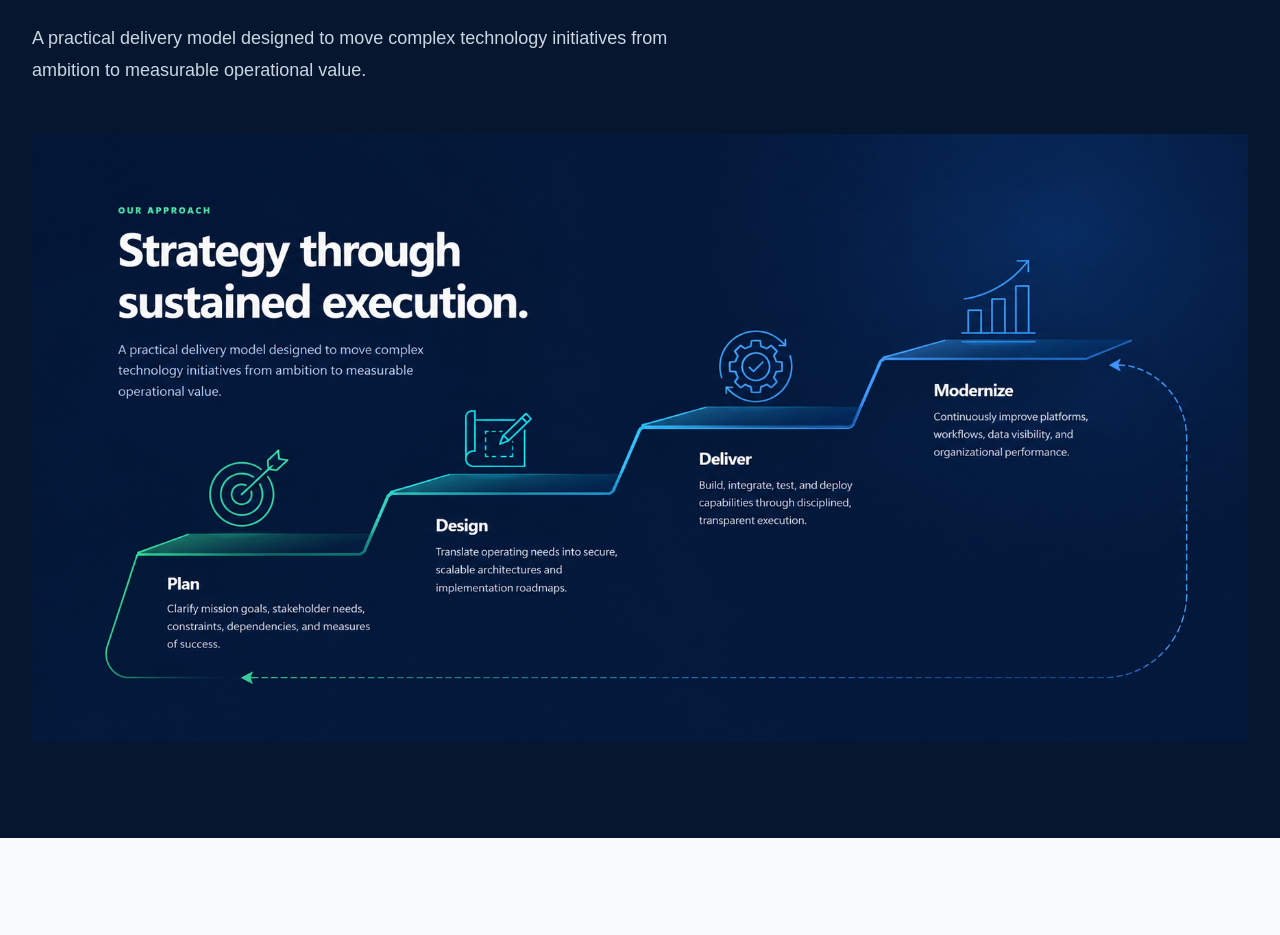
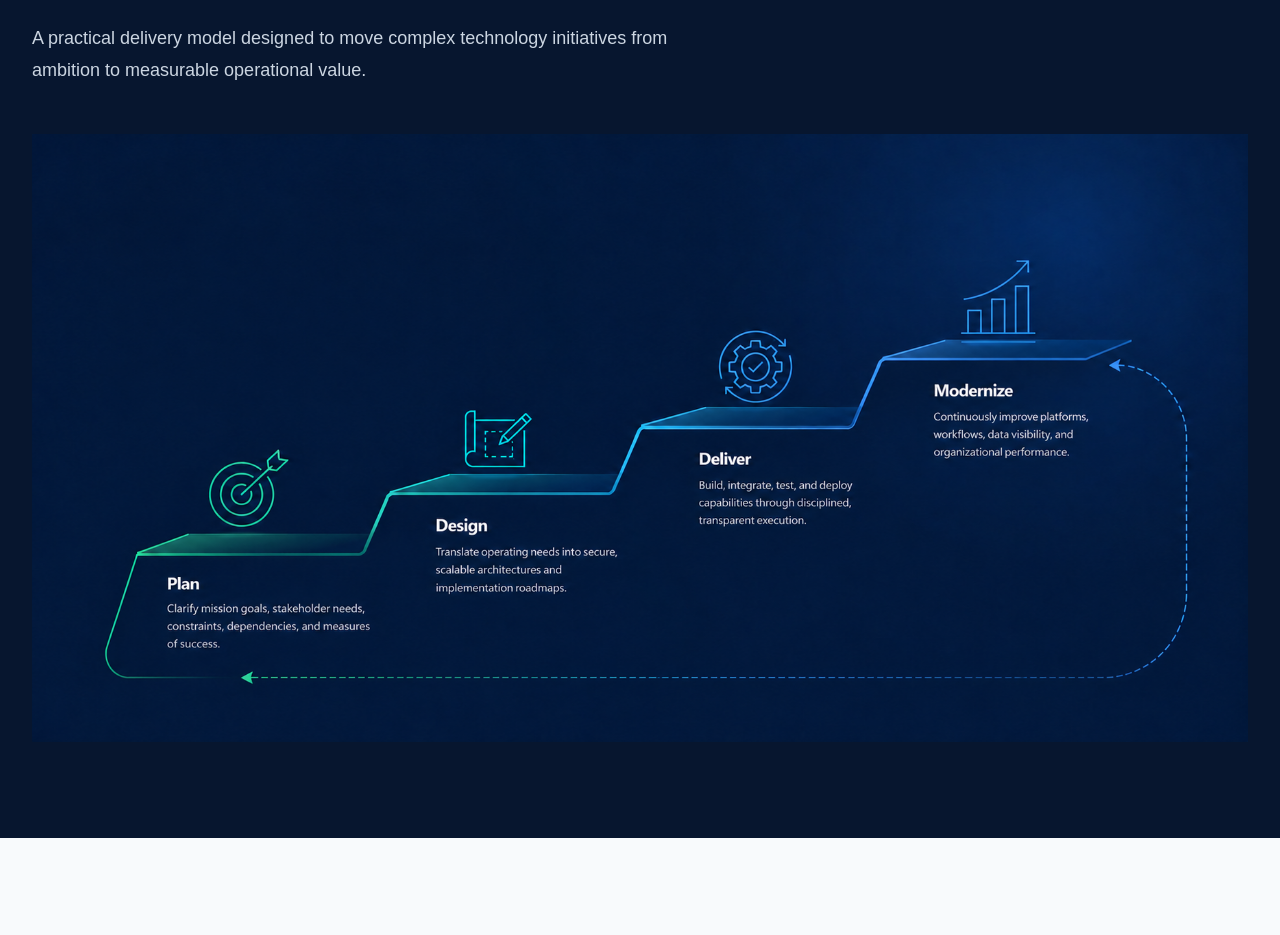
Before and after one commit to Space3434/365INO, a Next.js app: page /industries in a window 1280 px wide. Shown: the part 2000-2935 px from the top of the page. Built offline with nearby package versions, Linux system fonts and the light colour scheme.

Commit message:
Remove duplicate text from approach graphic

```diff
--- a/components/industries-experience.tsx
+++ b/components/industries-experience.tsx
@@ -247,7 +247,7 @@ export function IndustriesExperience() {
             </ol>
           </div>
           <Image
-            src="/images/industries-approach-review.png"
+            src="/images/industries-approach-stairs-only.png"
             alt=""
             width={1774}
             height={887}
```
Also changed, not shown: public/images/industries-approach-stairs-only.png (added).
